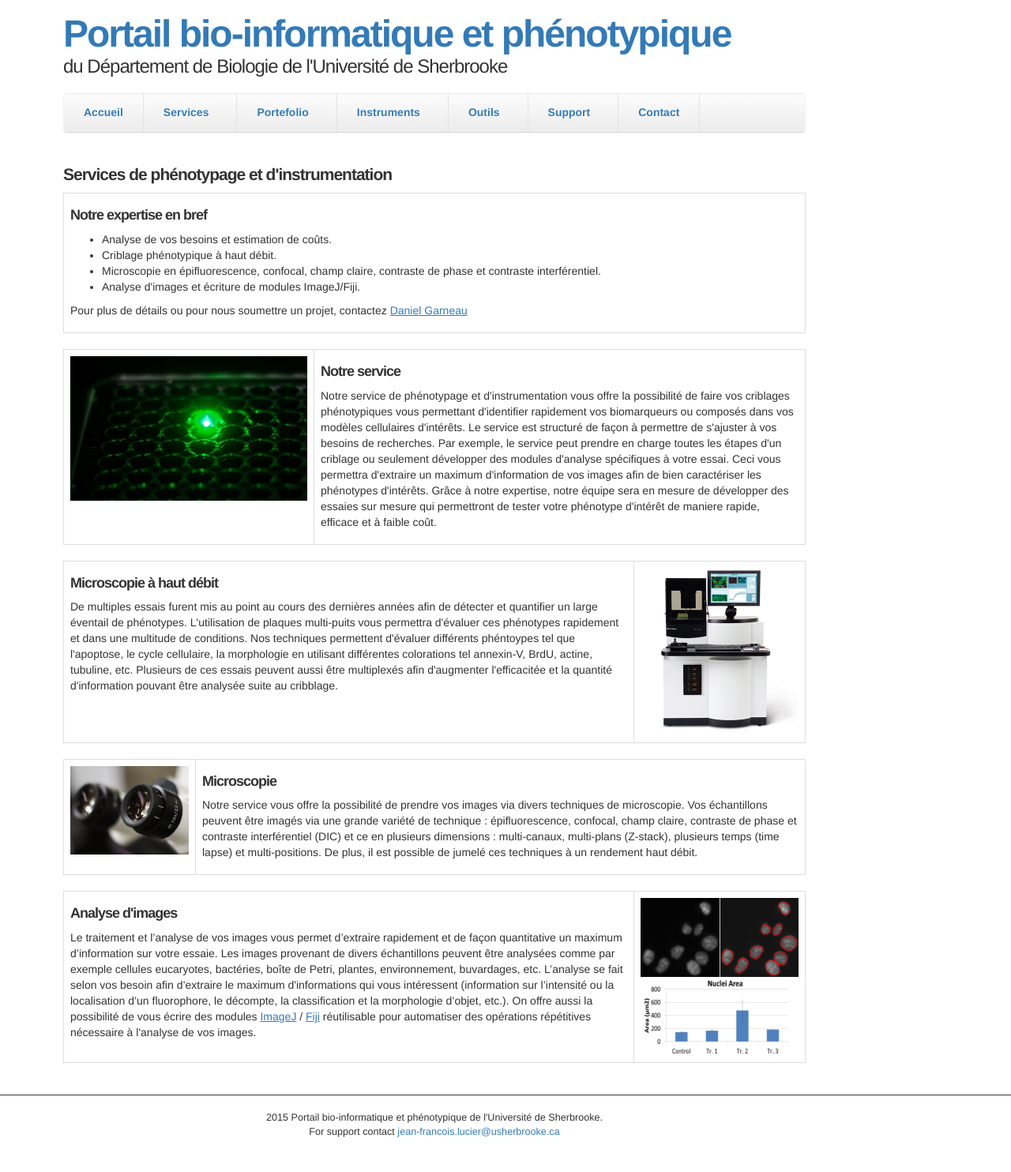
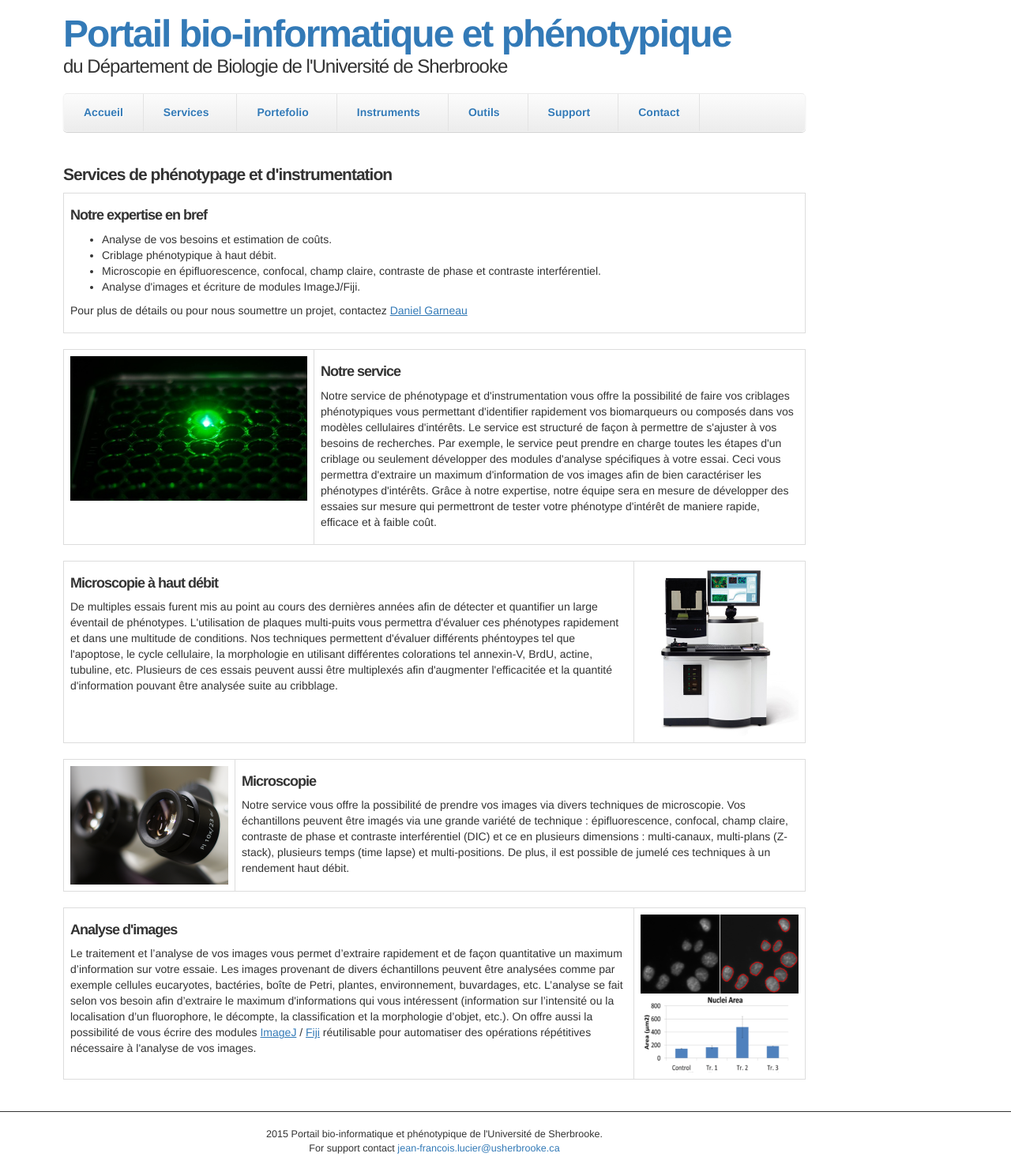
Before and after one commit to jflucier/bioinfo-portal-, a Jekyll site: the page built from portal/services/microscopie.md, in a window 1280 px wide. Shown: the whole page at 79% size. Built offline with Jekyll 4.4.1, drawn with Linux system fonts in a browser that asks for light colours; nearby versions of some CDN libraries; Markdown is read by kramdown in place of the engine named in the settings; before the commit the page ends 1463 px from its top, so only the background shows below that.

Commit message:
patch them all2222!!!

```diff
--- a/portal/services/microscopie.md
+++ b/portal/services/microscopie.md
@@ -67,7 +67,7 @@ l'efficacitée et la quantité d'information pouvant être analysée suite au cr
 <table >
 <tbody>
 <tr style="background-color:#FFFFFF">
-<td width='150px' ><img src='/images/bino.png' width='150px' /></td>
+<td width='200px' ><img src='/images/bino.png' width='200px' /></td>
 <td >
 <h4><b>Microscopie</b></h4>
 <p>
```
